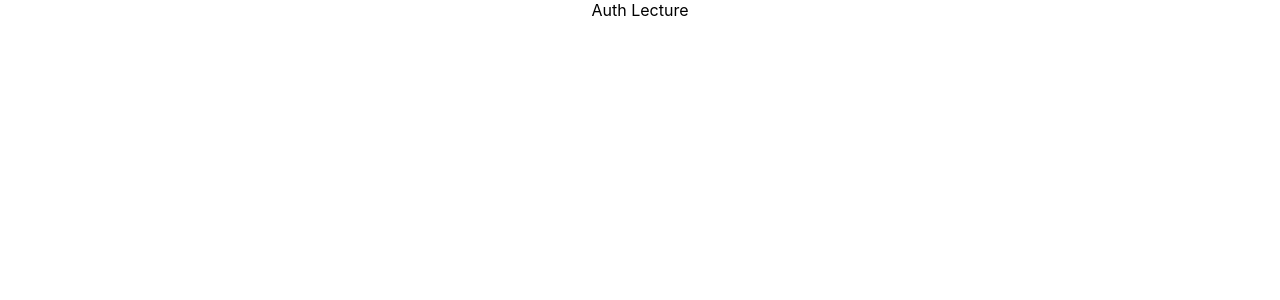
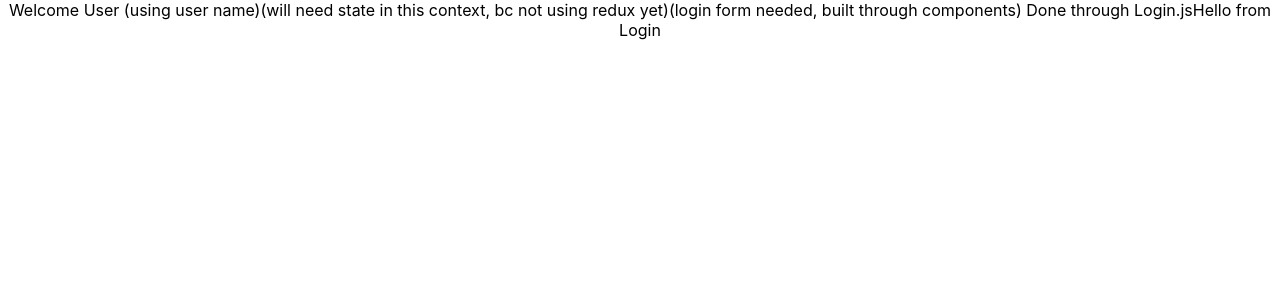
Before and after one commit to Tsunamins/react-auth-tutorial, a React (Create React App) app in the folder auth-react-front/: page / in a window 1280 px wide. Shown: the top 300 px of the page. Built offline with nearby package versions, Linux system fonts and the light colour scheme.

Commit message:
add login component, setup to get user info

```diff
--- a/auth-react-front/src/App.js
+++ b/auth-react-front/src/App.js
@@ -1,13 +1,25 @@
 import React from 'react';
 
 import './App.css';
+import Login from "./components/Login"
 
-function App() {
-  return (
+class App extends React.Component {
+  constructor(){
+    super()
+    this.state = {
+      currentUser: null,
+
+    }
+
+  }
+  render() { return (
     <div className="App">
-      Auth Lecture
+      Welcome User (using user name)(will need state in this context, bc not using redux yet)(login form needed, built through components)
+      Done through Login.js
+      <Login />
     </div>
-  );
+    );
+  }
 }
 
 export default App;
--- /dev/null
+++ b/auth-react-front/src/components/Login.js
@@ -0,0 +1,9 @@
+import React from 'react';
+
+const Login = ()=> {
+   return(
+        "Hello from Login"
+   )
+}
+
+export default Login
```
